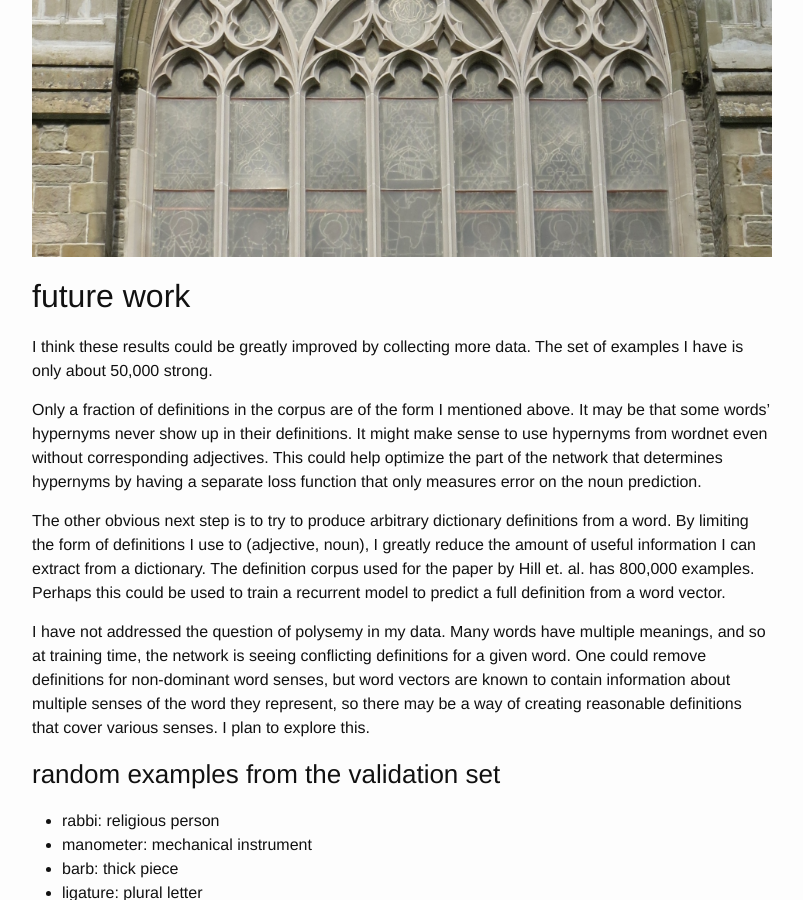
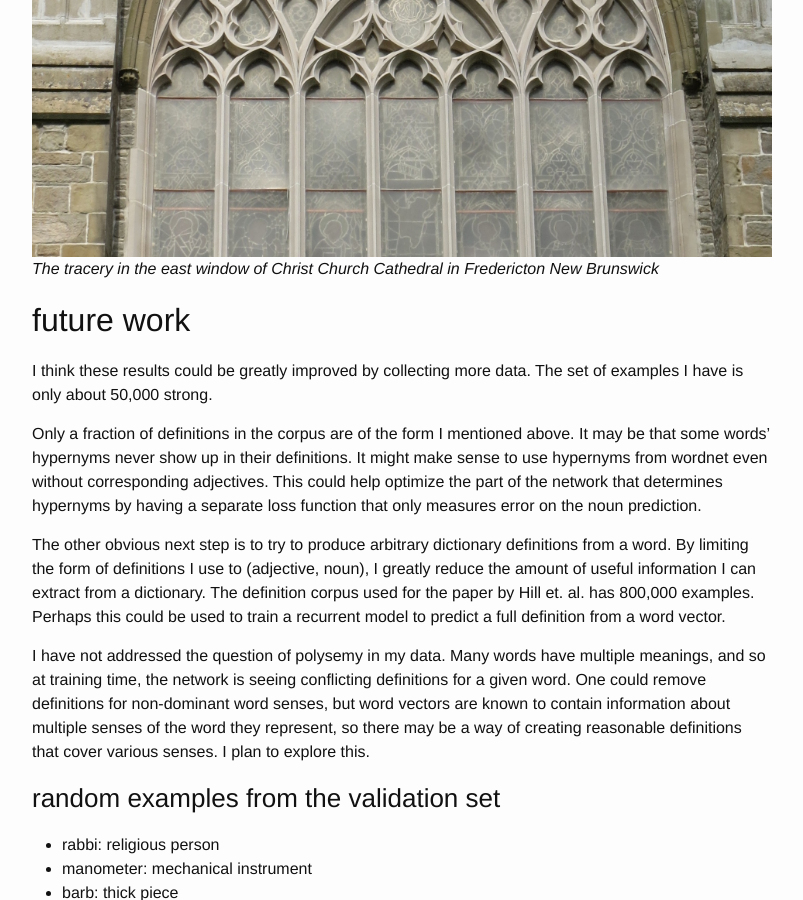
Before and after one commit to IJDykeman/ijdykeman.github.io, a Jekyll site: the page built from _posts/2016-10-29-simple_definitions.markdown, in a window 1280 px wide and 900 px high, scrolled down 3445 px. Shown: the whole window, without its empty margins (238-1041 px from the left). Built offline with Jekyll 4.4.1, drawn with Linux system fonts in a browser that asks for light colours; formulas are drawn with MathJax 3.

Commit message:
autocommit of a content change

```diff
--- a/_posts/2016-10-29-simple_definitions.markdown
+++ b/_posts/2016-10-29-simple_definitions.markdown
@@ -6,6 +6,7 @@ categories: ml
 ---
 
 ![Simple network diagram]({{ site.url }}/assets/turnip_net.png)
+
 
 
 
@@ -81,6 +82,7 @@ I'm happy with the model's performance on the validation set.  Here are some han
 The result I liked the most while I was working on this model was the definitions of tracery.  Tracery is the flower-inspired stone openwork sometimes found on Gothic windows.  The model described it as "botanical building."  Though the final ensemble model predicts the more correct "decorative structure," this clearly shows that information about the symbolic, sensory quality of tracery is present in its word vector.
 
 ![Tracery]({{ site.url }}/assets/tracery.jpg)
+*The tracery in the east window of Christ Church Cathedral in Fredericton New Brunswick*
 
 
 ## future work
```
